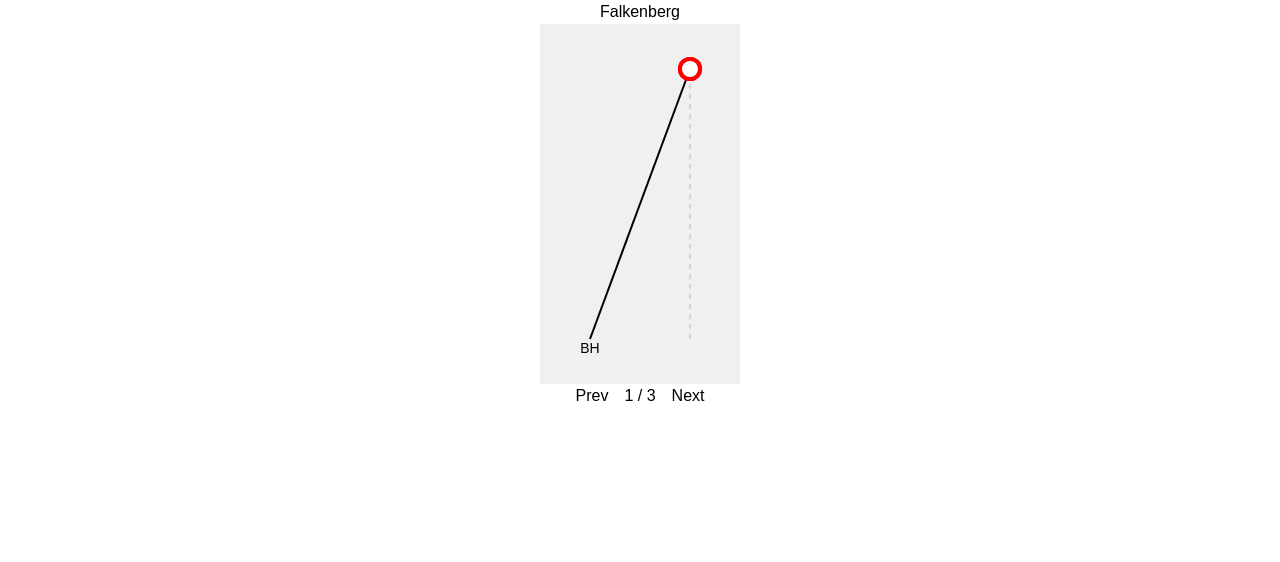
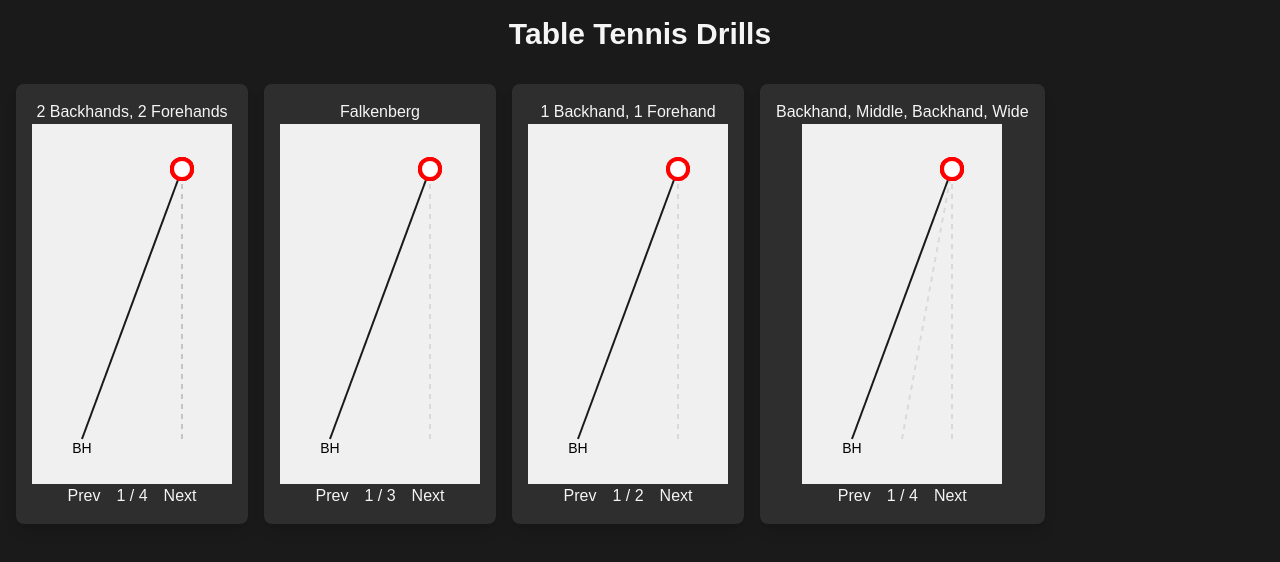
Before and after one commit to RowMur/ttdrills, a Next.js app: page / in a window 1280 px wide. Shown: the top 562 px of the page. Built offline with nearby package versions, Linux system fonts and the light colour scheme.

Commit message:
feat: show drills as a list

```diff
--- a/src/app/globals.css
+++ b/src/app/globals.css
@@ -3,10 +3,17 @@
 @theme inline {
   --font-sans: var(--font-geist-sans);
   --font-mono: var(--font-geist-mono);
+
+  --color-*: initial;
+  --color-red: #ff3c38;
+  --color-green: #26a69a;
+  --color-slate: #1a1a1a;
+  --color-grey: #2e2e2e;
+  --color-white: #f5f5f5;
 }
 
 body {
-  background: var(--background);
-  color: var(--foreground);
+  background: var(--color-slate);
+  color: var(--color-white);
   font-family: Arial, Helvetica, sans-serif;
 }
--- a/src/app/page.tsx
+++ b/src/app/page.tsx
@@ -1,94 +1,19 @@
 "use client";
 
-import { DRILLS, shotTypeShorthand } from "@/data";
-import { Fragment, useState } from "react";
+import { DrillCard } from "@/components/DrillCard";
+import { DRILLS } from "@/data";
 
 export default function Home() {
-  const [activeShotIndex, setActiveShotIndex] = useState(0);
-  const drill = DRILLS[1];
   return (
-    <>
-      <h2 className="text-center">{drill.name}</h2>
-      <svg
-        width={200}
-        height={360}
-        xmlns="http://www.w3.org/2000/svg"
-        className="mx-auto"
-      >
-        <rect width="100%" height="100%" fill="#f0f0f0" />
-        {drill.shots.map((shot, shotIndex) => {
-          const yPosition = 45;
-          const xPosition = 150;
-
-          const startX =
-            shot.from.direction === "backhand"
-              ? 50
-              : shot.from.direction === "forehand"
-              ? 150
-              : 100;
-          const startY = 315;
-          const isActive = shotIndex === activeShotIndex;
-          return (
-            <Fragment key={shotIndex}>
-              {isActive && (
-                <text
-                  x={startX}
-                  y={startY + 14}
-                  textAnchor="middle"
-                  fontSize="14"
-                  fill="black"
-                >
-                  {shotTypeShorthand[shot.type]}
-                </text>
-              )}
-              <line
-                x1={startX}
-                y1={startY}
-                x2={xPosition}
-                y2={yPosition}
-                className={`stroke-black stroke-2 ${
-                  shotIndex === activeShotIndex ? "" : "opacity-10"
-                }`}
-                strokeDasharray={shotIndex === activeShotIndex ? "none" : "5,5"}
-              />
-              <circle
-                cx={xPosition}
-                cy={yPosition}
-                r="12"
-                fill={
-                  shot.spin === "top"
-                    ? "red"
-                    : shot.spin === "back"
-                    ? "blue"
-                    : "white"
-                }
-              />
-              <circle cx={xPosition} cy={yPosition} r="8" fill="white" />
-            </Fragment>
-          );
-        })}
-      </svg>
-      <div className="flex justify-center">
-        <button
-          disabled={activeShotIndex === 0}
-          onClick={() =>
-            setActiveShotIndex((prev) => (prev - 1) % drill.shots.length)
-          }
-        >
-          Prev
-        </button>
-        <span className="mx-4">
-          {activeShotIndex + 1} / {drill.shots.length}
-        </span>
-        <button
-          disabled={activeShotIndex === drill.shots.length - 1}
-          onClick={() =>
-            setActiveShotIndex((prev) => (prev + 1) % drill.shots.length)
-          }
-        >
-          Next
-        </button>
+    <main className="max-w-7xl mx-auto p-4">
+      <h1 className="text-3xl font-bold text-center mb-8">
+        Table Tennis Drills
+      </h1>
+      <div className="flex gap-4">
+        {DRILLS.map((drill) => (
+          <DrillCard key={drill.name} drill={drill} />
+        ))}
       </div>
-    </>
+    </main>
   );
 }
--- /dev/null
+++ b/src/components/DrillCard.tsx
@@ -0,0 +1,38 @@
+import { RenderedDrill } from "@/components/RenderedDrill";
+import { Drill } from "@/types";
+import { useState } from "react";
+
+type Props = {
+  drill: Drill;
+};
+
+export const DrillCard = ({ drill }: Props) => {
+  const [activeShotIndex, setActiveShotIndex] = useState(0);
+  return (
+    <div className="shadow-lg p-4 rounded-lg w-fit bg-grey">
+      <h2 className="text-center">{drill.name}</h2>
+      <RenderedDrill drill={drill} activeShotIndex={activeShotIndex} />
+      <div className="flex justify-center">
+        <button
+          disabled={activeShotIndex === 0}
+          onClick={() =>
+            setActiveShotIndex((prev) => (prev - 1) % drill.shots.length)
+          }
+        >
+          Prev
+        </button>
+        <span className="mx-4">
+          {activeShotIndex + 1} / {drill.shots.length}
+        </span>
+        <button
+          disabled={activeShotIndex === drill.shots.length - 1}
+          onClick={() =>
+            setActiveShotIndex((prev) => (prev + 1) % drill.shots.length)
+          }
+        >
+          Next
+        </button>
+      </div>
+    </div>
+  );
+};
--- /dev/null
+++ b/src/components/RenderedDrill.tsx
@@ -0,0 +1,72 @@
+import { shotTypeShorthand } from "@/data";
+import { Drill } from "@/types";
+import { Fragment } from "react";
+
+type Props = {
+  drill: Drill;
+  activeShotIndex: number;
+};
+
+export const RenderedDrill = ({ drill, activeShotIndex }: Props) => {
+  return (
+    <svg
+      width={200}
+      height={360}
+      xmlns="http://www.w3.org/2000/svg"
+      className="mx-auto"
+    >
+      <rect width="100%" height="100%" fill="#f0f0f0" />
+      {drill.shots.map((shot, shotIndex) => {
+        const yPosition = 45;
+        const xPosition = 150;
+
+        const startX =
+          shot.from.direction === "backhand"
+            ? 50
+            : shot.from.direction === "forehand"
+            ? 150
+            : 100;
+        const startY = 315;
+        const isActive = shotIndex === activeShotIndex;
+        return (
+          <Fragment key={shotIndex}>
+            {isActive && (
+              <text
+                x={startX}
+                y={startY + 14}
+                textAnchor="middle"
+                fontSize="14"
+                fill="black"
+              >
+                {shotTypeShorthand[shot.type]}
+              </text>
+            )}
+            <line
+              x1={startX}
+              y1={startY}
+              x2={xPosition}
+              y2={yPosition}
+              className={`stroke-slate stroke-2 ${
+                shotIndex === activeShotIndex ? "" : "opacity-10"
+              }`}
+              strokeDasharray={shotIndex === activeShotIndex ? "none" : "5,5"}
+            />
+            <circle
+              cx={xPosition}
+              cy={yPosition}
+              r="12"
+              fill={
+                shot.spin === "top"
+                  ? "red"
+                  : shot.spin === "back"
+                  ? "blue"
+                  : "white"
+              }
+            />
+            <circle cx={xPosition} cy={yPosition} r="8" fill="white" />
+          </Fragment>
+        );
+      })}
+    </svg>
+  );
+};
--- a/src/data.ts
+++ b/src/data.ts
@@ -51,4 +51,44 @@ export const DRILLS: Drill[] = [
       },
     ],
   },
+  {
+    name: "1 Backhand, 1 Forehand",
+    shots: [
+      {
+        spin: "top",
+        type: "backhand",
+        from: { depth: "long", direction: "backhand" },
+      },
+      {
+        spin: "top",
+        type: "forehand",
+        from: { depth: "long", direction: "forehand" },
+      },
+    ],
+  },
+  {
+    name: "Backhand, Middle, Backhand, Wide",
+    shots: [
+      {
+        spin: "top",
+        type: "backhand",
+        from: { depth: "long", direction: "backhand" },
+      },
+      {
+        spin: "top",
+        type: "forehand",
+        from: { depth: "long", direction: "middle" },
+      },
+      {
+        spin: "top",
+        type: "backhand",
+        from: { depth: "long", direction: "backhand" },
+      },
+      {
+        spin: "top",
+        type: "forehand",
+        from: { depth: "long", direction: "forehand" },
+      },
+    ],
+  },
 ];
```
